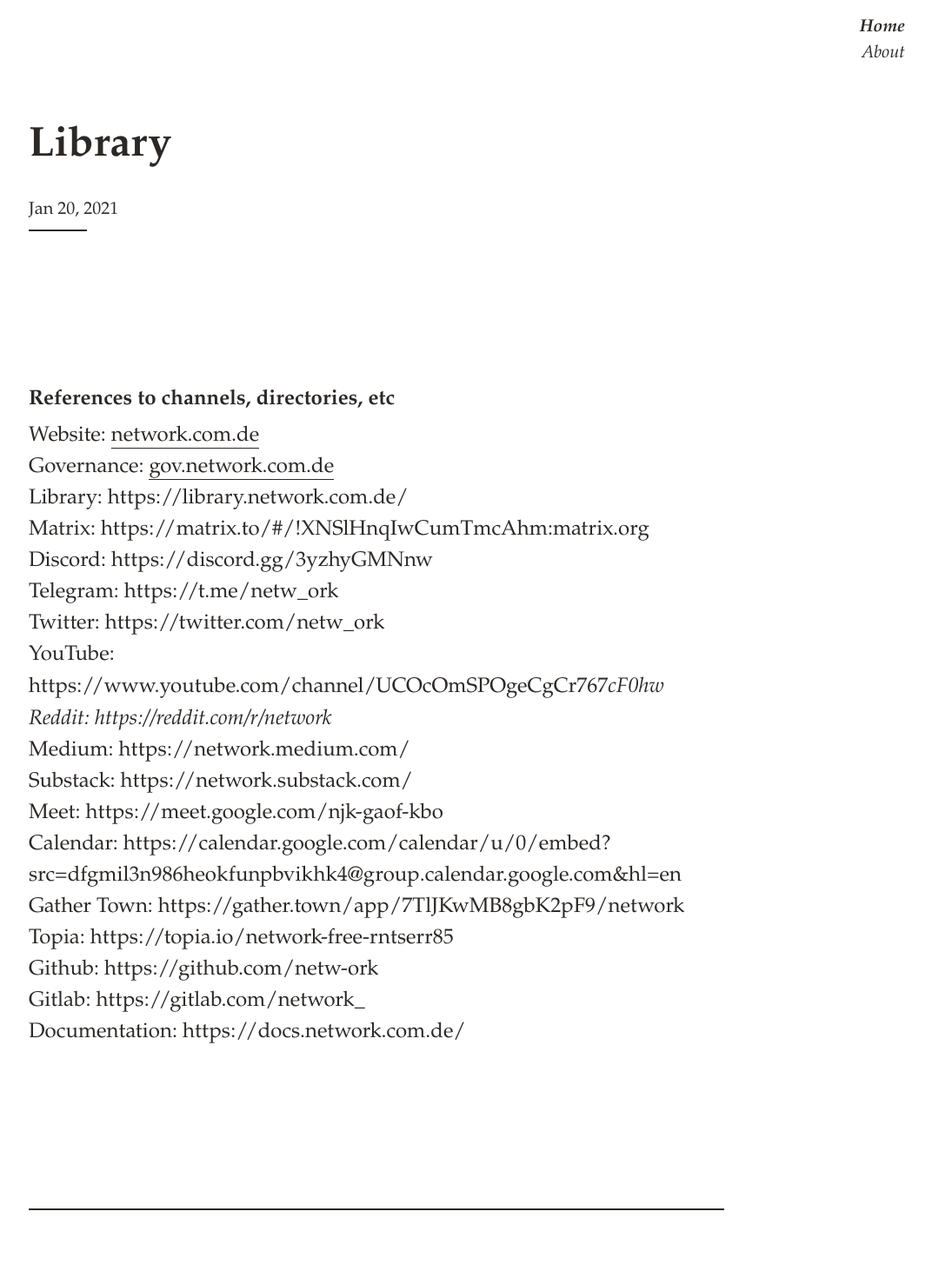
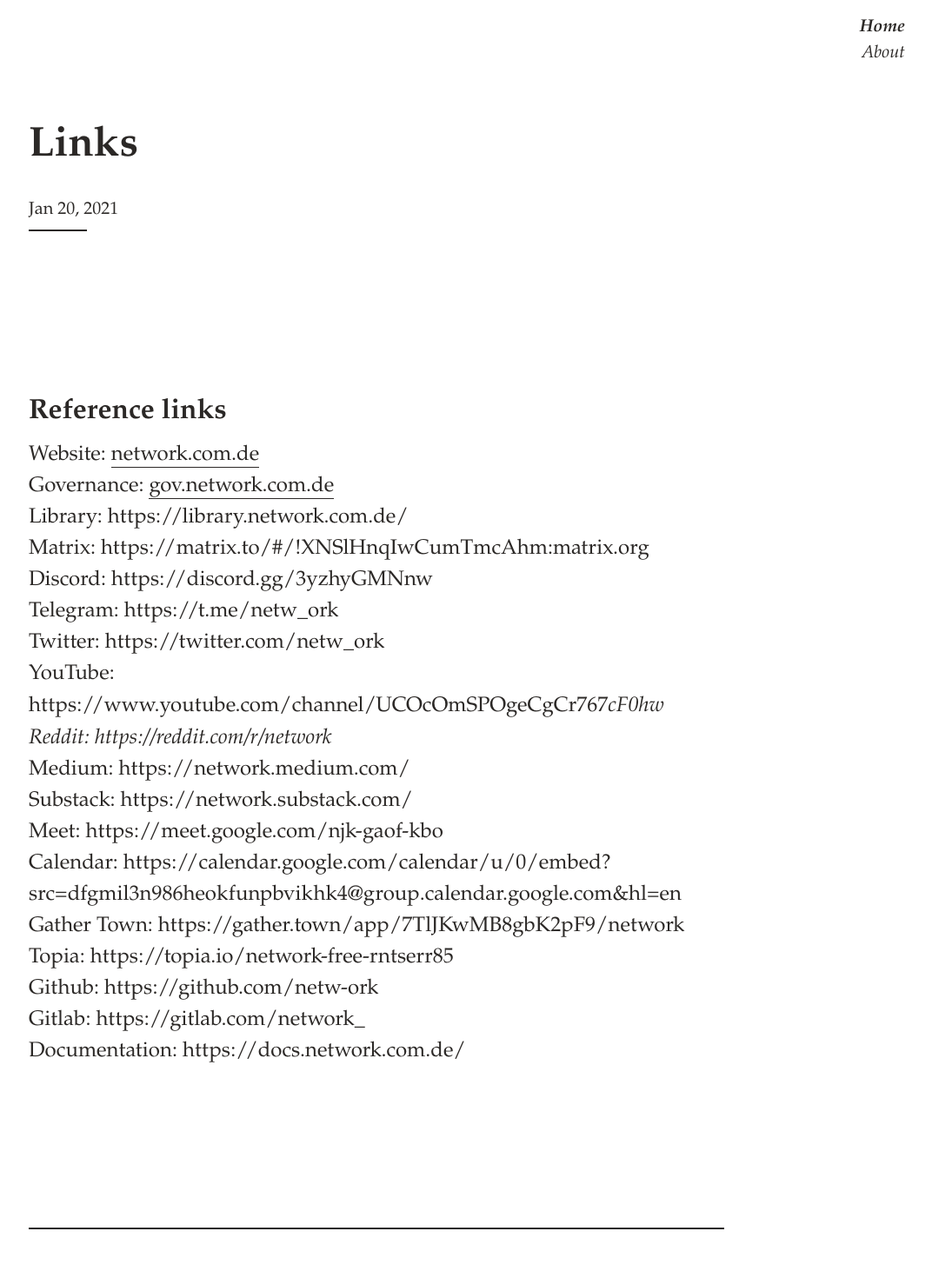
Before and after one commit to netw-ork/netw-ork.github.io, a Jekyll site: the page built from _posts/2021-01-20-links.md, in a window 1280 px wide. Shown: the whole page at 87% size, without its empty margins (207-1279 px from the left). Built offline with Jekyll 4.4.1, drawn with Linux system fonts in a browser that asks for light colours; before the commit the page ends 1448 px from its top, so only the background shows below that.

Commit message:
Update 2021-01-20-links.md

```diff
--- a/_posts/2021-01-20-links.md
+++ b/_posts/2021-01-20-links.md
@@ -1,14 +1,14 @@
 ---
 layout: post
-title:  "Library"
+title:  "Links"
 categories: essay
 tags:
 
 ---
 
-### References to channels, directories, etc
+# Reference links
 
-Website: <a href="https://network.com.de">network.com.de</a> <br>
+Website: <a href="https://network.com.de" target="_blank">network.com.de</a> <br>
 Governance: <a href="https://gov.network.com.de/">gov.network.com.de</a> <br>
 Library: https://library.network.com.de/ <br>
 Matrix: https://matrix.to/#/!XNSlHnqIwCumTmcAhm:matrix.org <br>
```
